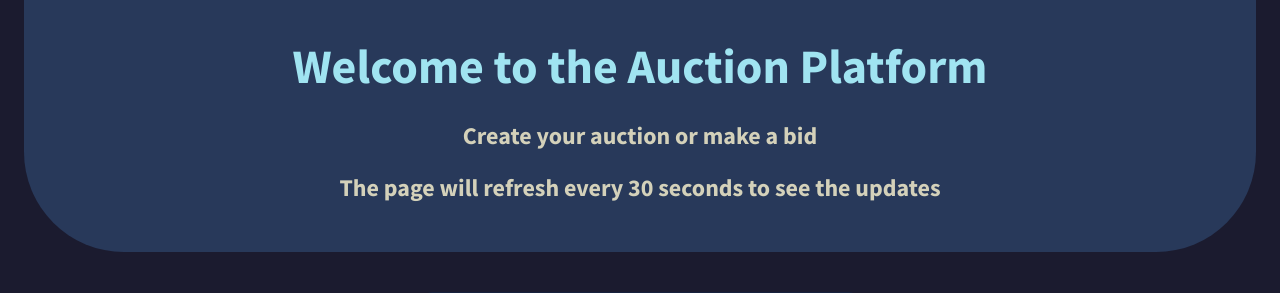
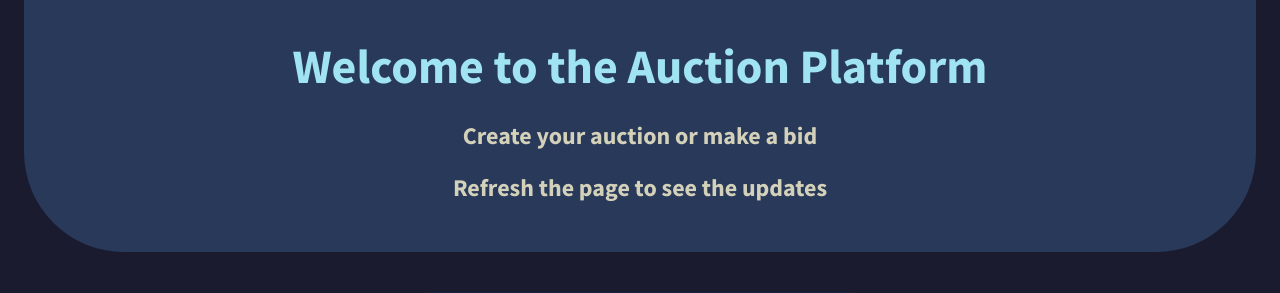
Before and after one commit to Pilosu-Ale/start2auction, a Django app: page / in a window 1280 px wide. Shown: the part 60-353 px from the top of the page. Run offline with Django 3.2, Linux system fonts and the light colour scheme; the visitor is signed in with stand-in values (Sample User, id 1); data that the repository does not hold is empty; some libraries are stand-ins or nearby versions.

Commit message:
some changes

```diff
--- a/templates/homepage.html
+++ b/templates/homepage.html
@@ -12,7 +12,7 @@
     <div class="container-fluid banner text-center">
         <p class="welcome">Welcome to the Auction Platform</p>
         <p>Create your auction or make a bid</p>
-        <p>The page will refresh every 30 seconds to see the updates</p>
+        <p>Refresh the page to see the updates</p>
     </div>
     <div class="d-flex justify-content-center">
             <div class="p-3 registration-login-form d-inline-block">
@@ -121,13 +121,6 @@
 
 
 </div>
-<script type="text/javascript">
-    window.setInterval('refresh()', 30000);
-    // Chiamo la funzione ogni 30 secondi per aggiornare la pagina
 
-    function refresh() {
-        window .location.reload();
-    }
-</script>
 
 {% endblock %}
```
